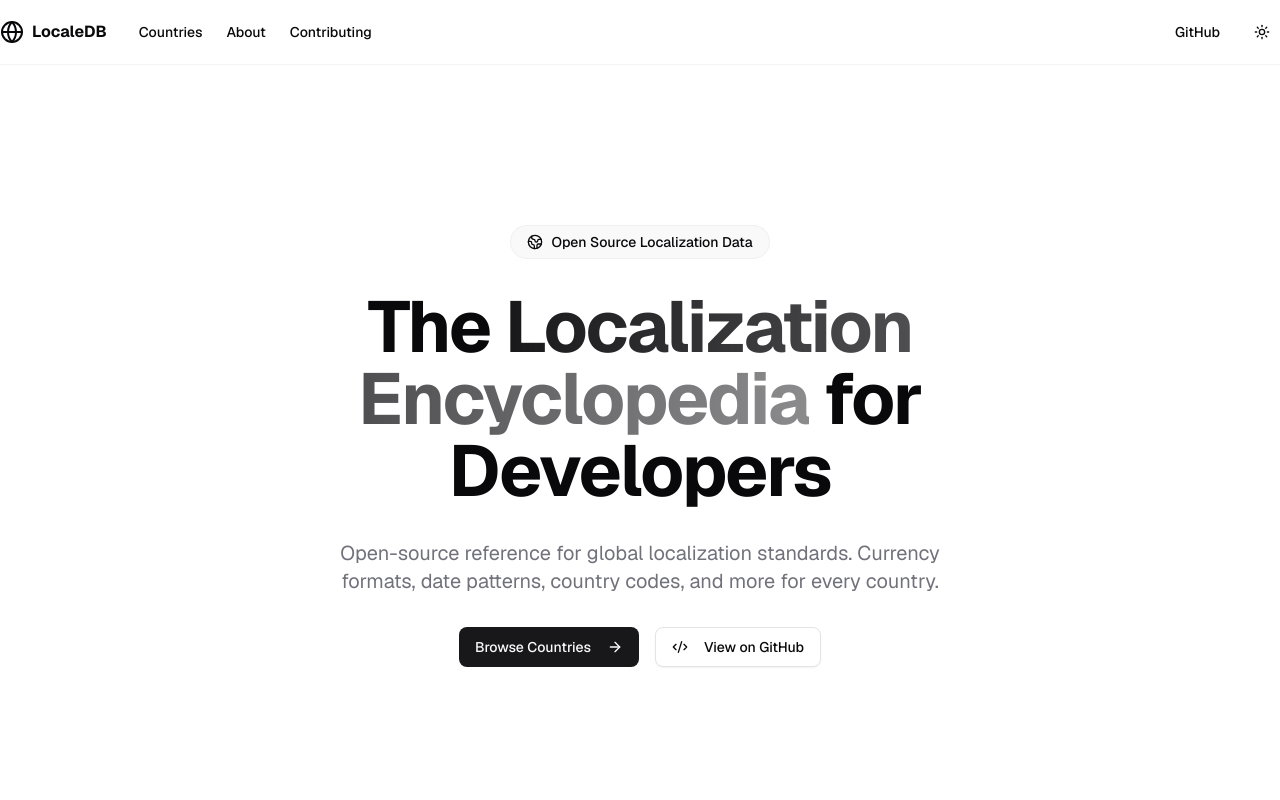
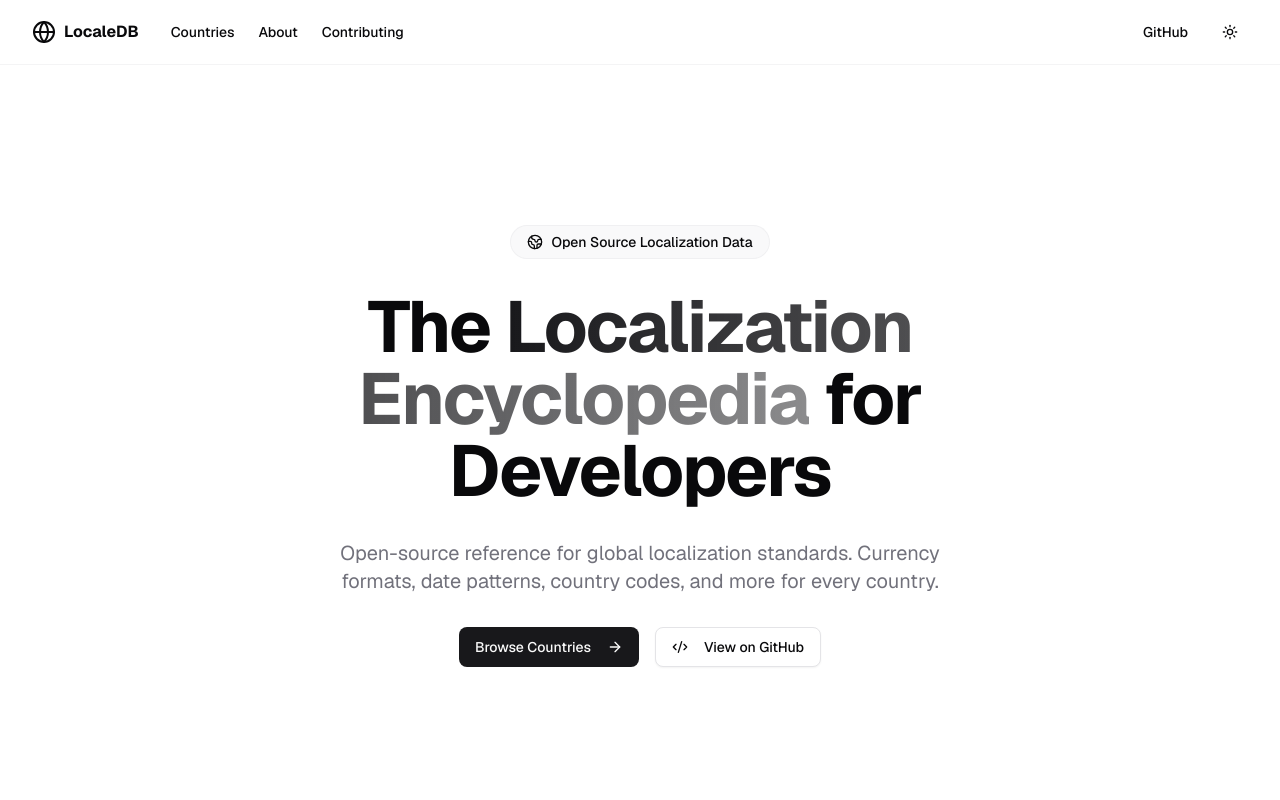
Before and after one commit to ozkurkculer/localedb, a Next.js app: page / in a window 1280 px wide. Shown: the top 800 px of the page. Built offline with nearby package versions, Linux system fonts and the light colour scheme.

Commit message:
feat: Add global CSS with Tailwind, Shadcn, and theme variables for light/dark modes.

```diff
--- a/src/app/globals.css
+++ b/src/app/globals.css
@@ -119,10 +119,11 @@
 @layer base {
   * {
     @apply border-border outline-ring/50;
-    @apply border-border outline-ring/50;
   }
   body {
     @apply bg-background text-foreground;
-    @apply bg-background text-foreground;
+  }
+  .container {
+    @apply mx-auto px-4 sm:px-6 lg:px-8;
   }
 }
```
